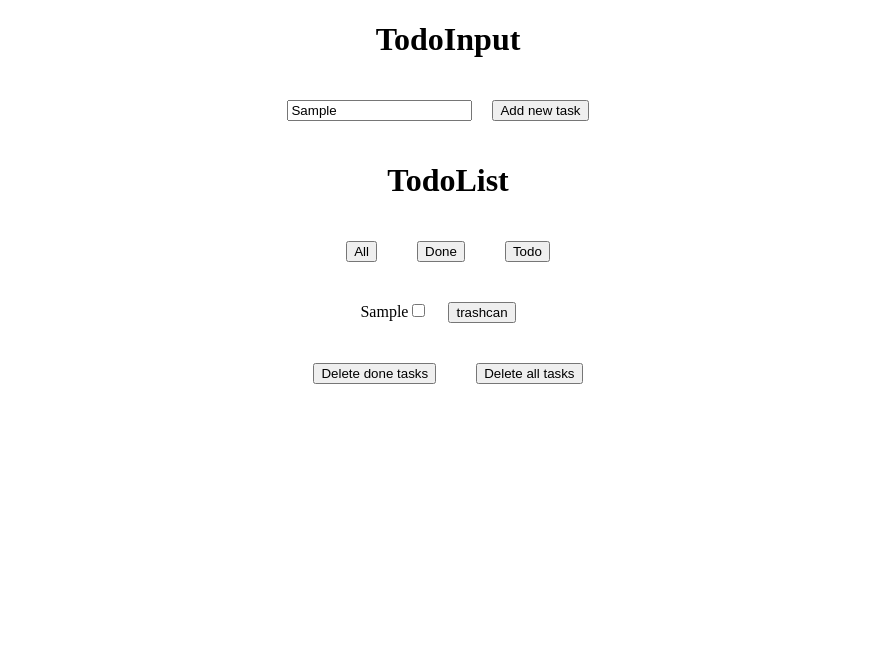
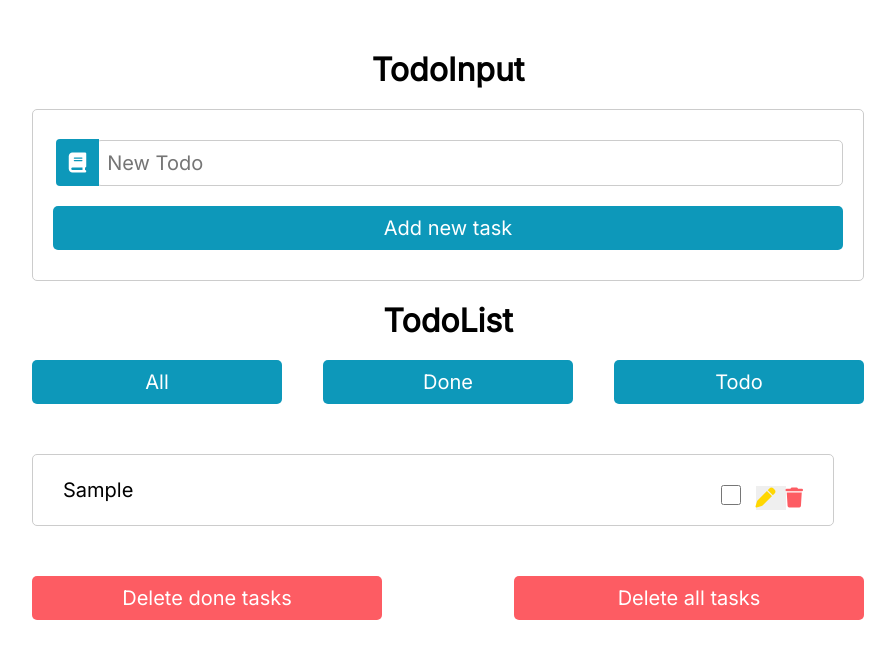
Before and after one commit to JurajMak/todo-list, a React (Create React App) app: page / in a window 1280 px wide. Both pictures are taken after typing "Sample" into the empty fields and a click on the button "Add new task". Shown: the top 658 px of the page, without its empty margins (192-1087 px from the left). Built offline with nearby package versions, Linux system fonts and the light colour scheme.

Commit message:
feat: added some style

```diff
--- a/public/index.html
+++ b/public/index.html
@@ -8,8 +8,10 @@
     <meta name="description" />
     <link
       rel="stylesheet"
-      href="https://use.fontawesome.com/releases/v6.2.1/css/all.css"
-    />
+      href="https://use.fontawesome.com/releases/v6.2.1/css/all.css" />
+    <link
+      href="https://fonts.googleapis.com/css2?family=Inter&display=swap"
+      rel="stylesheet" />
     <title>React App</title>
   </head>
   <body>
--- a/src/App.css
+++ b/src/App.css
@@ -1,25 +1,149 @@
+* {
+  margin: 0;
+  padding: 0;
+  font-family: "Inter", sans-serif;
+}
 .App {
+  margin-top: 30px;
   text-align: center;
+  box-sizing: border-box;
+  display: flex;
+  justify-content: center;
 }
-/* input {
-  min-width: 800px;
+h1 {
+  margin: 20px;
+}
+.todoWrapper {
+  max-width: 900px;
+}
+.inputWrapper {
+  text-align: center;
+  border: 0.5px solid #ccc;
+  border-radius: 5px;
+  box-sizing: border-box;
+}
+
+form::before {
+  position: relative;
+  content: "\f02d";
+  font: var(--fa-font-solid);
+  background-color: #0d98ba;
+  font-size: 20px;
+  padding: 13px;
+  color: white;
+  border-bottom-left-radius: 4px;
+  border-top-left-radius: 4px;
+  top: 0px;
+  left: 3px;
+}
+input {
+  margin-top: 30px;
+  width: 725px;
+  font-size: 20px;
+  padding: 10px;
+  border: 1px solid #ccc;
+  border-radius: 5px;
+}
+.addBtn {
+  width: 790px;
+  margin: 20px;
+  cursor: pointer;
+  font-size: 20px;
+  padding: 10px;
+  background-color: #0d98ba;
+  color: white;
+  border: none;
+  border-radius: 5px;
+  margin-bottom: 30px;
+}
+.todoListBtnWrapper {
+  margin-bottom: 50px;
+  display: flex;
+  justify-content: space-between;
+}
+.listBtn {
+  background-color: #0d98ba;
+  color: white;
+  border: none;
+  border-radius: 5px;
+  width: 250px;
+  font-size: 20px;
+  padding: 10px 40px 10px 40px;
+}
+.testWrapper {
+  display: flex;
+  justify-content: space-between;
+  border: 0.5px solid #ccc;
+  border-radius: 5px;
+  /* margin: 20px; */
+  margin-bottom: 20px;
+  width: 800px;
+}
+/* .todoWrapper:nth-child(3) {
+  border-top-right-radius: 5px;
+  border-top-right-radius: 5px;
 } */
 
-/* .inputWrapper {
-  border: 1px solid black;
-  max-width: 1000px;
+p {
+  padding-top: 10px;
+  font-size: 20px;
+  font-weight: 400;
+  margin: 20px;
+  padding: 3px 10px 3px 10px;
+}
+/* li {
+  list-style-type: none;
+  font-size: 20px;
+  font-weight: 400;
+  display: flex;
+  justify-content: space-between;
+  border: 0.5px solid #ccc;
+  margin: 20px;
   border-radius: 5px;
-  padding: 20px;
+  padding: 5px 10px 5px 10px;
 } */
-li {
-  list-style-type: none;
+.checkbox {
+  width: 50px;
+  height: 20px;
 }
+input[type="checkbox"] {
+  accent-color: green;
+}
+
 button {
-  margin: 20px;
+  border: none;
   cursor: pointer;
+  font-size: 20px;
 }
-.trashcan::after {
+.trashcanBtn {
+  background: transparent;
+  border: none;
+}
+
+.pen::after {
+  content: "\f304";
+  font: var(--fa-font-solid);
+  color: #ffd700;
+  margin-right: 10px;
+}
+
+.trashcanBtn::after {
   content: "\f1f8";
   font: var(--fa-font-solid);
-  font-size: 10px;
+  font-size: 20px;
+  color: #fd5c63;
+  margin-right: 30px;
 }
+.deleteBtnWrapper {
+  display: flex;
+  justify-content: space-between;
+}
+.deleteBtn {
+  margin: 30px 0px 30px 0px;
+  background-color: #fd5c63;
+  color: white;
+  border: none;
+  border-radius: 5px;
+  padding: 10px 40px 10px 40px;
+  width: 350px;
+}
--- a/src/components/Button.js
+++ b/src/components/Button.js
@@ -5,6 +5,10 @@ export default class Button extends Component {
     super(props);
   }
   render() {
-    return <button onClick={this.props.onClick}>{this.props.text}</button>;
+    return (
+      <button className={this.props.className} onClick={this.props.onClick}>
+        {this.props.text}
+      </button>
+    );
   }
 }
--- a/src/components/Checkbox.js
+++ b/src/components/Checkbox.js
@@ -4,6 +4,7 @@ export default class Checkbox extends Component {
   render() {
     return (
       <input
+        className={this.props.className}
         type="checkbox"
         onChange={this.props.onChange}
         // checked={true}
--- a/src/components/Input.js
+++ b/src/components/Input.js
@@ -1,13 +1,20 @@
 import React, { Component } from "react";
 
 export default class Input extends Component {
+  constructor(props) {
+    super(props);
+  }
   render() {
     return (
-      <input
-        type={this.props.type}
-        onChange={this.props.onChange}
-        placeholder={this.props.placeholder}
-      ></input>
+      <form>
+        <input
+          onKeyDown={this.props.onKeyDown}
+          className={this.props.className}
+          value={this.props.value}
+          type={this.props.type}
+          onChange={this.props.onChange}
+          placeholder={this.props.placeholder}></input>
+      </form>
     );
   }
 }
--- a/src/components/Todo.js
+++ b/src/components/Todo.js
@@ -20,9 +20,28 @@ export default class Todo extends Component {
     }
     return randomId;
   };
+  handleKeyPressed = (e) => {
+    if (e.key === "Enter") {
+      e.preventDefault();
+      this.setState({
+        data: [
+          ...this.state.data,
+          {
+            id: this.randomIdGenerator(),
+            text: this.state.textInput,
+            isDone: false,
+            showChecked: false,
+            showUnChecked: false,
+          },
+        ],
+        textInput: "",
+      });
+    }
+  };
 
   // function to handle input text
   handleChange = (e) => {
+    e.preventDefault();
     this.setState({ textInput: e.target.value });
   };
 
@@ -45,12 +64,11 @@ export default class Todo extends Component {
 
   // function for deleting item from list
   handleDelete = (e, id) => {
-    console.log(id);
     this.setState({
       data: [
         ...this.state.data?.filter((item) => {
           if (item.id !== id) {
-            return item;
+            return item.id;
           }
         }),
       ],
@@ -62,42 +80,66 @@ export default class Todo extends Component {
     });
   };
 
-  handleCheckbox = () => {
+  handleCheckbox = (e, id) => {
+    console.log(id);
     this.setState({
-      isDone: !this.state.data.isDone,
+      ...this.state.data?.map((item) => {
+        if (item.id !== id) {
+          // checkbox logic?
+        }
+      }),
     });
   };
-
+  toggleChange = () => {
+    this.setState({
+      isDone: !this.state.isDone,
+    });
+  };
   render() {
-    // console.log(this.state.data);
+    console.log(this.state.data);
     return (
       <div className="todoWrapper">
         <h1>TodoInput</h1>
         <div className="inputWrapper">
           <Input
+            className="input"
+            onKeyDown={this.handleKeyPressed}
+            value={this.state.textInput}
             type="text"
             placeholder="New Todo"
             onChange={this.handleChange}
           />
-          <Button text="Add new task" onClick={this.handleAdd} />
+          <Button
+            className="addBtn"
+            text="Add new task"
+            onClick={this.handleAdd}
+          />
         </div>
         <h1>TodoList</h1>
-        <Button text="All" />
-        <Button text="Done" />
-        <Button text="Todo" />
+        <div className="todoListBtnWrapper">
+          <Button className="listBtn" text="All" />
+          <Button className="listBtn" text="Done" />
+          <Button className="listBtn" text="Todo" />
+        </div>
+
         {this.state.data?.map((item, index) => {
           return (
             <TodoList
               key={index}
               data={item.text}
               onClick={(e) => this.handleDelete(e, item.id)}
-              onChange={() => this.handleCheckbox()}
+              onChange={(e) => this.toggleChange(e, item.id)}
             />
           );
         })}
-        <div>
-          <Button text="Delete done tasks" />
-          <Button text="Delete all tasks" onClick={this.deleteAll} />
+
+        <div className="deleteBtnWrapper">
+          <Button className="deleteBtn" text="Delete done tasks" />
+          <Button
+            className="deleteBtn"
+            text="Delete all tasks"
+            onClick={this.deleteAll}
+          />
         </div>
       </div>
     );
--- a/src/components/TodoList.js
+++ b/src/components/TodoList.js
@@ -8,15 +8,14 @@ export default class TodoList extends Component {
   }
   render() {
     return (
-      <li>
-        {this.props.data}
-        <Checkbox />
-        <Button
-          className="trashcan"
-          text="trashcan"
-          onClick={this.props.onClick}
-        />
-      </li>
+      <div className="testWrapper">
+        <p>{this.props.data}</p>
+        <div>
+          <Checkbox className="checkbox" onChange={this.props.onChange} />
+          <Button className="pen" />
+          <Button className="trashcanBtn" onClick={this.props.onClick} />
+        </div>
+      </div>
     );
   }
 }
```
Also changed, not shown: 1 other file (tests, documents, lock files or other folders).
